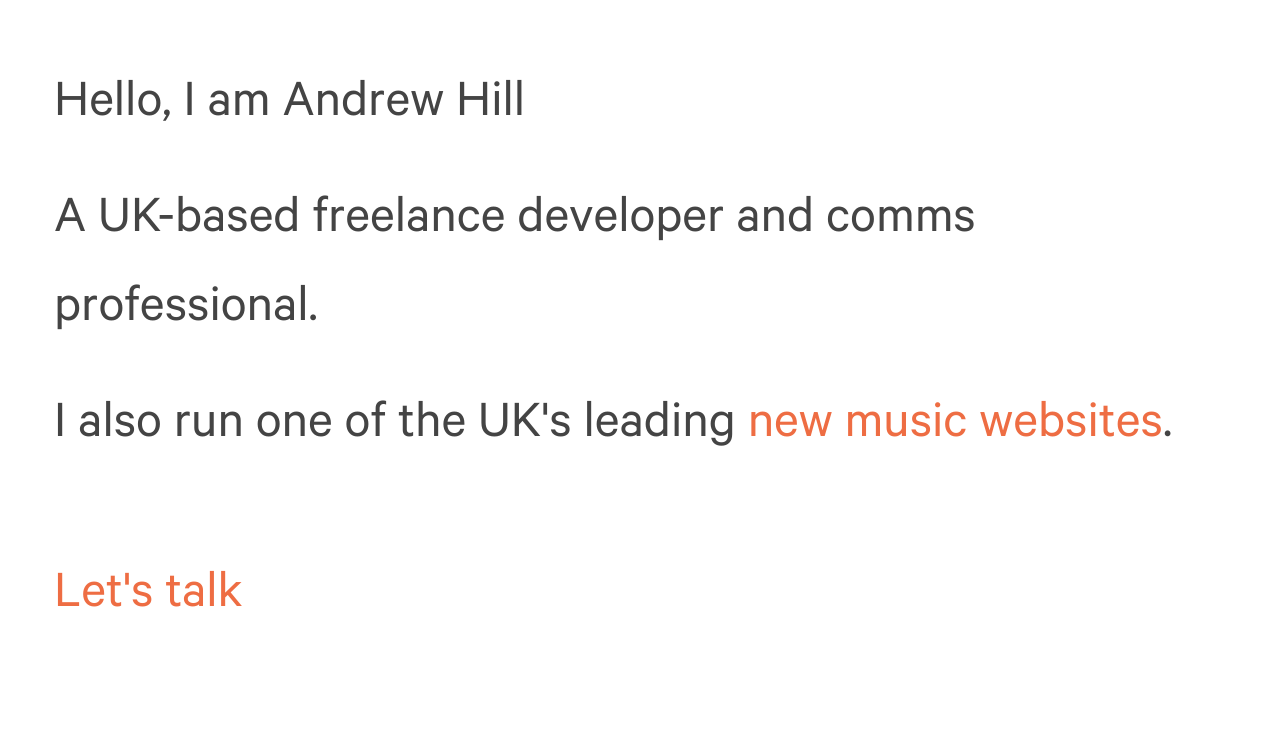
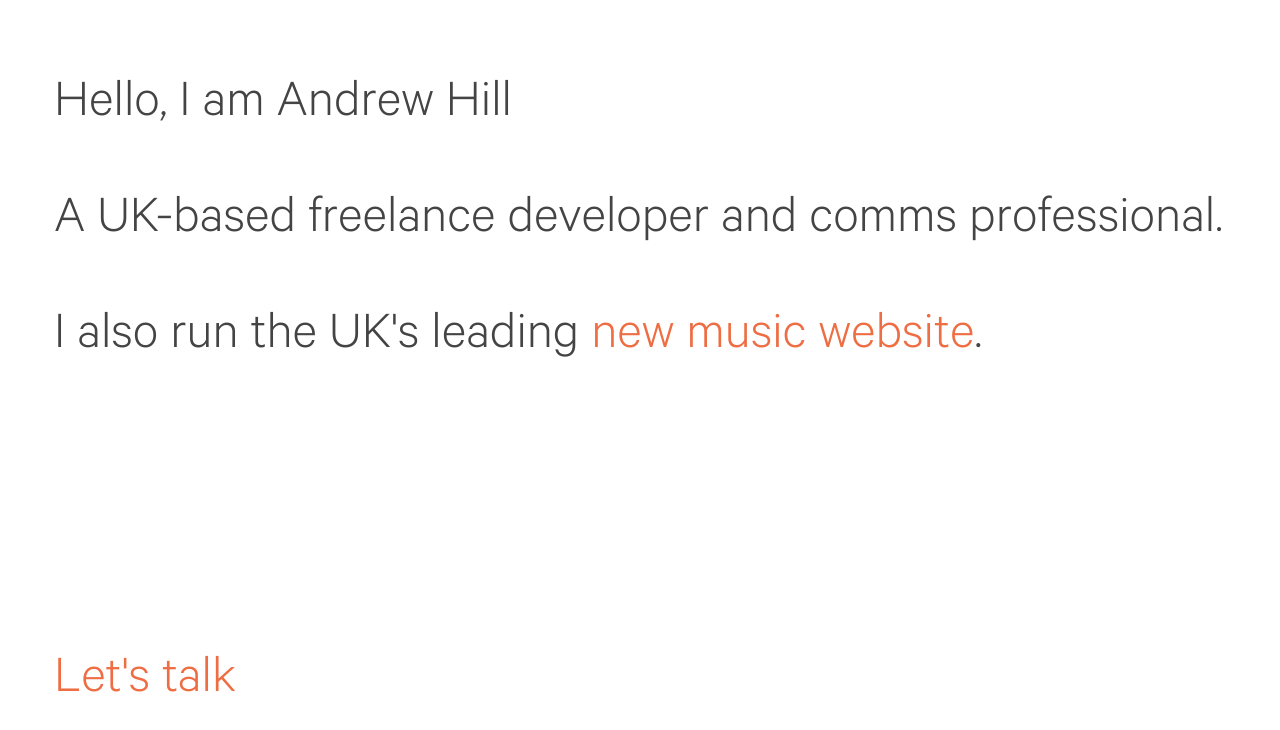
Before and after one commit to Runeii/Old-Portfolio, a plain HTML site: page index.html in a window 1280 px wide. Drawn offline with nearby package versions, Linux system fonts and the light colour scheme; files whose address does not match are found by name.

Commit message:
Tidying up, efficiency savings
Accommodating for quick design portfolio, tidying up unused CSS classes

```diff
--- a/css/main.css
+++ b/css/main.css
@@ -12,40 +12,6 @@
         url('./calibre/light/Calibre-Light.ttf')  format('truetype'),
         url('./calibre/light/Calibre-Light.svg#Calibre-Light') format('svg');
   font-weight: 300;
-  font-style: normal;
-}
-
-@font-face {
-  font-family: 'Calibre';
-  src: url('./calibre/regular/Calibre-Regular.eot') format('embedded-opentype');
-  font-weight: 400;
-  font-style: normal;
-}
-
-@font-face {
-  font-family: 'Calibre';
-  src:  url('./calibre/regular/Calibre-Regular.otf')  format('opentype'),
-        url('./calibre/regular/Calibre-Regular.woff')  format('woff'),
-        url('./calibre/regular/Calibre-Regular.ttf')  format('truetype'),
-        url('./calibre/regular/Calibre-Regular.svg#Calibre-Regular') format('svg');
-  font-weight: 400;
-  font-style: normal;
-}
-
-@font-face {
-  font-family: 'Calibre';
-  src: url('./calibre/medium/Calibre-Medium.eot') format('embedded-opentype');
-  font-weight: 500;
-  font-style: normal;
-}
-
-@font-face {
-  font-family: 'Calibre';
-  src:  url('./calibre/medium/Calibre-Medium.otf')  format('opentype'),
-        url('./calibre/medium/Calibre-Medium.woff')  format('woff'),
-        url('./calibre/medium/Calibre-Medium.ttf')  format('truetype'),
-        url('./calibre/medium/Calibre-Medium.svg#Calibre-Medium') format('svg');
-  font-weight: 500;
   font-style: normal;
 }
 
@@ -756,6 +722,7 @@ body {
     background-repeat: no-repeat;
     font-family:Calibre, Helvetica Neue, Helvetica, Arial, sans-serif;
     overflow-x: hidden;
+    font-weight:300;
 }
 a {
   text-decoration: none;
@@ -777,23 +744,17 @@ section {
     box-sizing: border-box;
 }
 
-section.code {
-    min-height:initial;
-    padding-top:0;
+.flexbox section {
+    display: flex;
+    flex-direction: column;
+    flex-wrap: nowrap;
 }
 
-#entry {
-    padding:0;
+.flexbox p {
+  margin: 0 0 1.5rem;
 }
-#entry header {
-    height:100vh;
-    width:100vw;
-    display: flex;
-    flex-direction: column;
-    justify-content: flex-end;
-}
-#entry header p {
-    margin-top:initial;
+.flexbox .talk {
+  margin-top:auto;
 }
 
 li {
--- a/index.html
+++ b/index.html
@@ -24,7 +24,7 @@
             <section id="index">
                 <p>Hello, I am Andrew Hill</p>
                 <p>A UK-based freelance developer and comms professional.</p>
-                <p>I also run one of the UK's leading <a href="http://www.crackintheroad.com">new music websites</a>.</p>
+                <p>I also run the UK's leading <a href="http://www.crackintheroad.com">new music website</a>.</p>
                 <p class="talk"><a href="mailto:contact@andrewthomashill.co.uk">Let's talk</a></p>
             </section>
             <section id="code">
```
